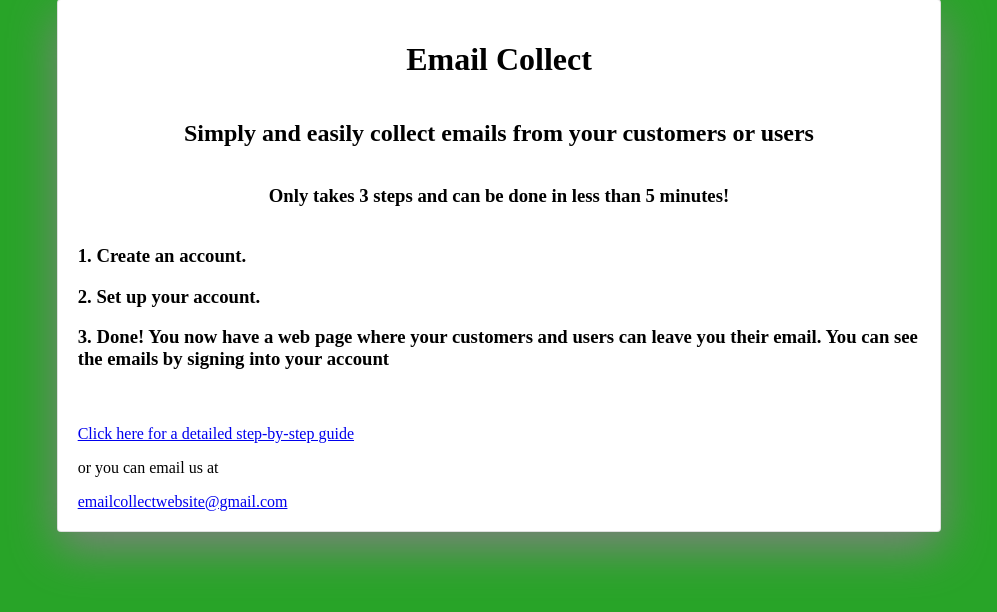
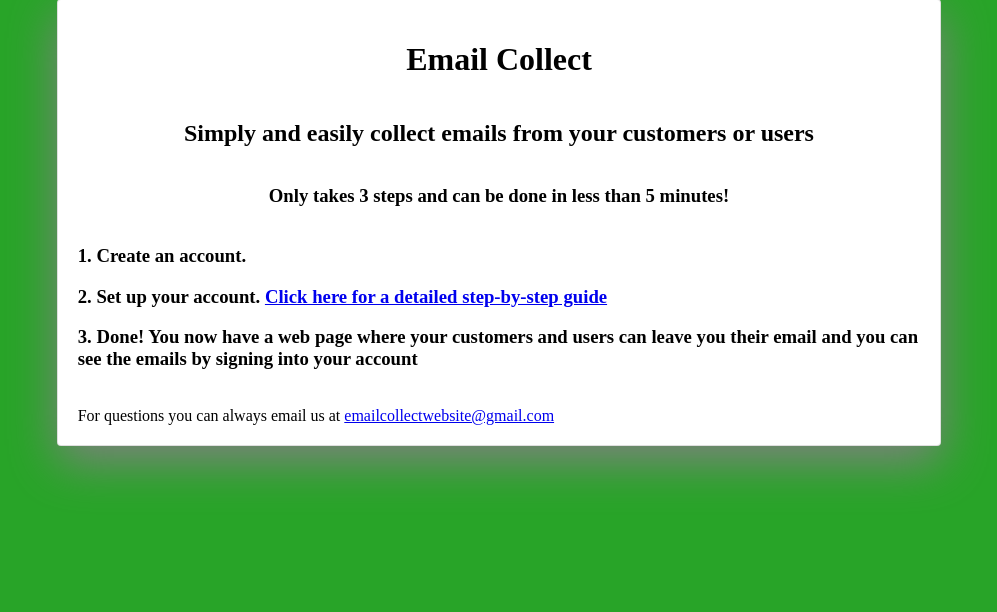
Before and after one commit to SheaMeyers/email-collection-app, a Django app: template templates/home.html in a window 1280 px wide. Shown: the part 109-721 px from the top of the page, without its empty margins (141-1138 px from the left). Run offline with Django 3.2, Linux system fonts and the light colour scheme; the template is opened without the code that fills it, so the values that code supplies are empty.

Commit message:
Improve home and guide pages

```diff
--- a/templates/guide.html
+++ b/templates/guide.html
@@ -3,6 +3,12 @@
 
 {% block extra_css %}
 <link rel="stylesheet" href="{% static 'css/guide.css' %}">
+{% endblock %}
+
+{% block top %}
+<div class="button--div">
+    <a class="button" href="{% url 'home' %}">Go Home</a>
+</div>
 {% endblock %}
 
 {% block content %}
--- a/templates/home.html
+++ b/templates/home.html
@@ -13,17 +13,18 @@
 <h3>Only takes 3 steps and can be done in less than 5 minutes!</h3>
 <div class="steps">
     <h3>1. Create an account.</h3>
-    <h3>2. Set up your account.</h3>
+    <h3>2. Set up your account.
+        <a href="{% url 'guide' %}" target="_blank" rel="noopener noreferrer">
+            Click here for a detailed step-by-step guide
+        </a>
+    </h3>
     <h3>
         3. Done!
-        You now have a web page where your customers and users can leave you their email.
-        You can see the emails by signing into your account
+        You now have a web page where your customers and users can leave you their email and
+        you can see the emails by signing into your account
     </h3>
-    <br><br>
-    <a href="{% url 'guide' %}" target="_blank" rel="noopener noreferrer">
-        Click here for a detailed step-by-step guide
-    </a>
-    <p>or you can email us at</p>
+    <br>
+    <span>For questions you can always email us at</span>
     <a href="mailto:emailcollectwebsite@gmail.com">emailcollectwebsite@gmail.com</a>
 </div>
 {% endblock %}
```
